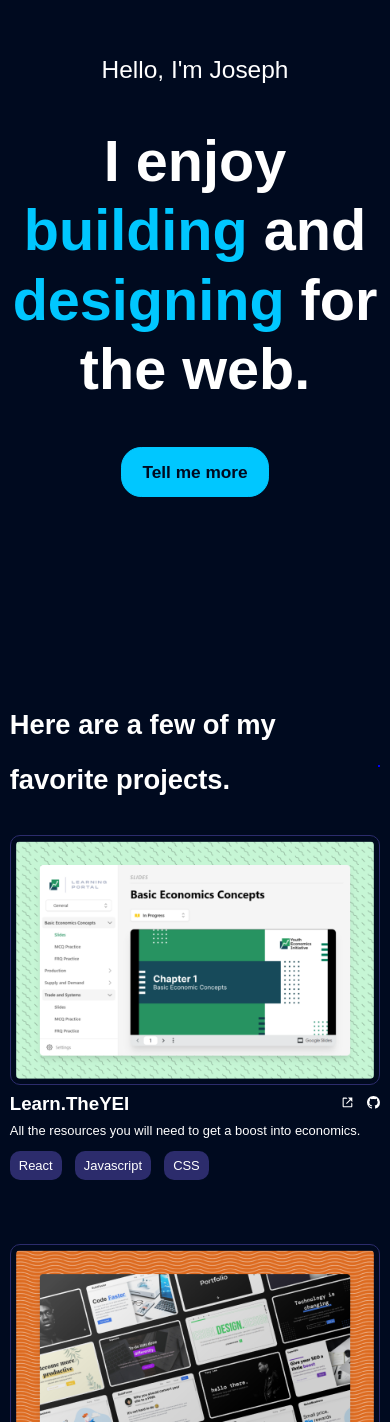
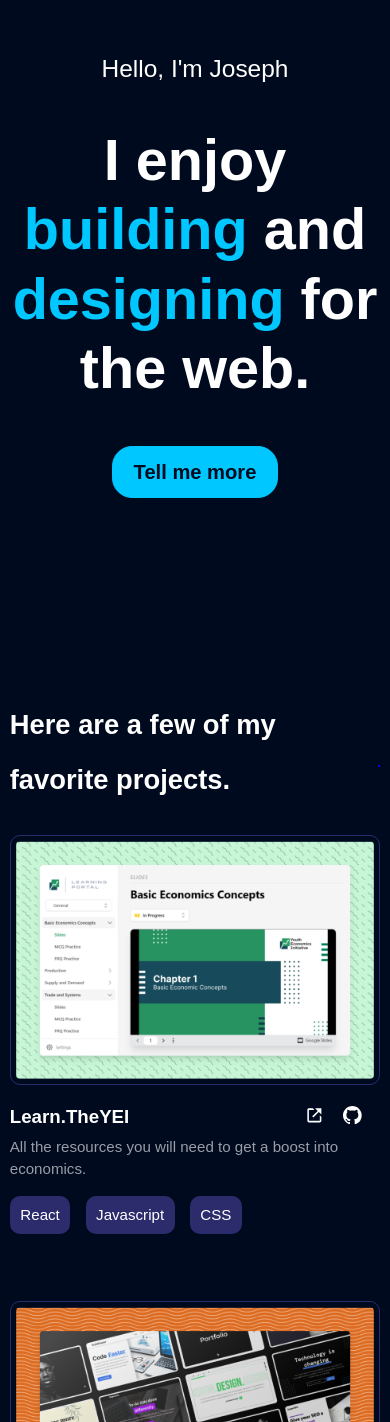
Before and after one commit to joestackss/joe, a React (Create React App) app: page / in a window 390 px wide. Shown: the part 146-1568 px from the top of the page. Built offline with nearby package versions, Linux system fonts and the light colour scheme.

Commit message:
mobile version

```diff
--- a/src/components/Projects/Project.jsx
+++ b/src/components/Projects/Project.jsx
@@ -21,7 +21,7 @@ const Project = () => {
               <BsGithub className="icons" />
             </div>
           </div>
-          <p>All the resources you will need to get a boost into economics.</p>
+          <p className="paragraph">All the resources you will need to get a boost into economics.</p>
           <div className="flex flex-wrap">
             <p className="btn-tag ">React</p>
             <p className="btn-tag">Javascript</p>
@@ -37,7 +37,7 @@ const Project = () => {
               <BsGithub className="icons" />
             </div>
           </div>
-          <p>Beautiful HTML templates ready-made for your next landing page.</p>
+          <p className="paragraph">Beautiful HTML templates ready-made for your next landing page.</p>
           <div className="flex flex-wrap">
             <p className="btn-tag">React</p>
             <p className="btn-tag">Javascript</p>
@@ -47,13 +47,13 @@ const Project = () => {
         <div className="card-col">
           <img src="react-emoji-search.png" alt="" className="img-div" />
           <div className="flex flex-between">
-            <h3>React Emoji Search</h3>
+            <h3>React Emoji Search </h3>
             <div>
               <BiLinkExternal className="icons" />
               <BsGithub className="icons" />
             </div>
           </div>
-          <p>
+          <p className="paragraph">
             1800+ emojis at your fingertips. Ready-to-use with just a simple
             copy+paste.
           </p>
--- a/src/components/Projects/project.css
+++ b/src/components/Projects/project.css
@@ -44,6 +44,15 @@
     max-width: 100px;
 }
 
+.project .btn-tag:hover {
+    background-color: var(--color-white);
+    padding: .5em .7em;
+    border-radius: 10px;
+    margin-right: 1em;
+    max-width: 100px;
+    color: var(--color-bg-variant);
+}
+
 .card-col {
     width: 31%;
     gap: 10px;
@@ -54,10 +63,16 @@
     border: 1px solid var(--color-bg-variant);
     padding: .4em;
     border-radius: 10px;
+    margin-bottom: 1em;
 }
 
 .project .icons {
-    margin-left: 1em;
+    margin-right: 1em;
+    font-size: 1.3rem;
+}
+
+.project .icons:hover {
+    color: var(--color-primary);
 }
 
 .project>div p {
@@ -65,6 +80,10 @@
     margin: 0;
     margin-bottom: 1em;
     text-align: left;
+}
+
+.paragraph {
+    color: var(--color-light);
 }
 
 
@@ -89,4 +108,8 @@
         margin-bottom: 4em;
     }
 
+    .paragraph {
+        color: var(--color-light);
+    }
+
 }
--- a/src/index.css
+++ b/src/index.css
@@ -94,6 +94,11 @@ h3 {
   font-weight: 600;
 }
 
+p {
+  font-size: 1.05rem;
+  line-height: 1.5;
+}
+
 
 section {
   margin-top: 8rem;
@@ -131,7 +136,7 @@ a:hover {
   cursor: pointer;
   border: 1px solid var(--color-primary);
   transition: var(--transition);
-  font-size: 1.2rem;
+  font-size: 1.4rem;
   font-weight: 600;
 }
 
```
